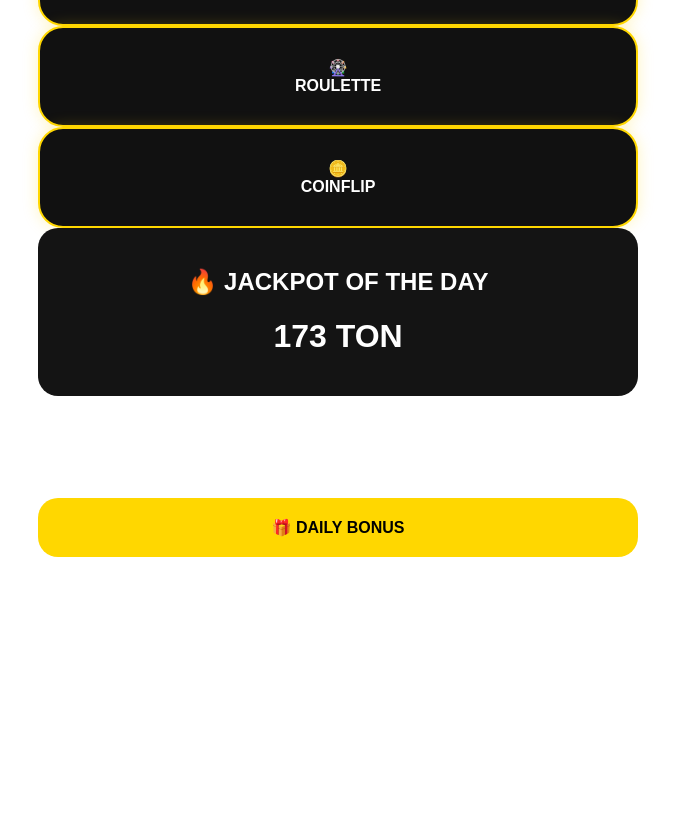
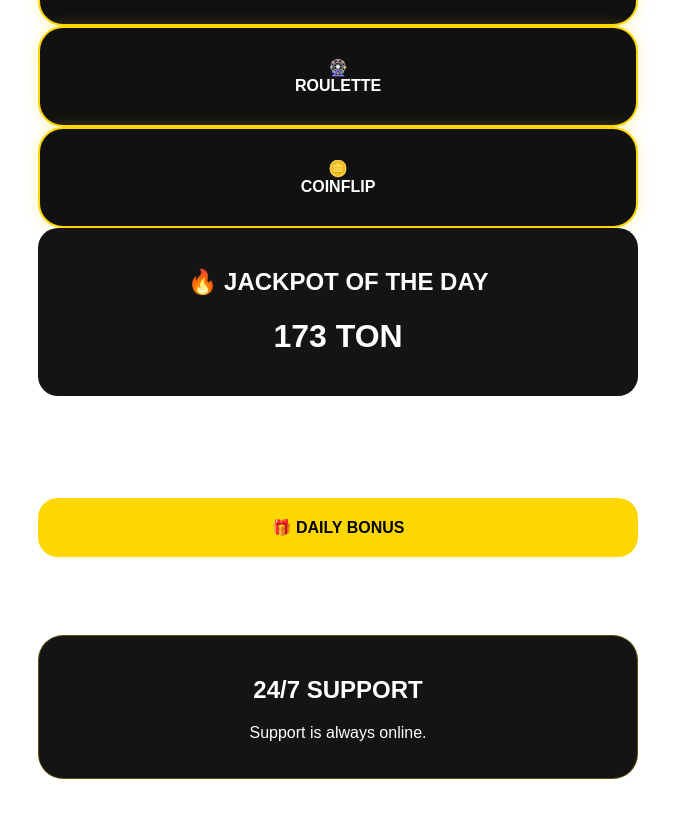
Before and after one commit to Usman84kgg/rocket-crown, a plain HTML site: page index.html in a window 1280 px wide. Shown: the part 1146-1971 px from the top of the page, without its empty margins (302-977 px from the left). Drawn offline with Linux system fonts and the light colour scheme.

Commit message:
Update style.css

```diff
--- a/style.css
+++ b/style.css
@@ -362,4 +362,18 @@
 
 backdrop-filter:blur(12px);
 
+.support-card{
+
+background:#141414;
+
+padding:20px;
+
+border-radius:25px;
+
+margin-bottom:25px;
+
+border:1px solid rgba(255,215,0,0.3);
+
 }
+
+}
```
